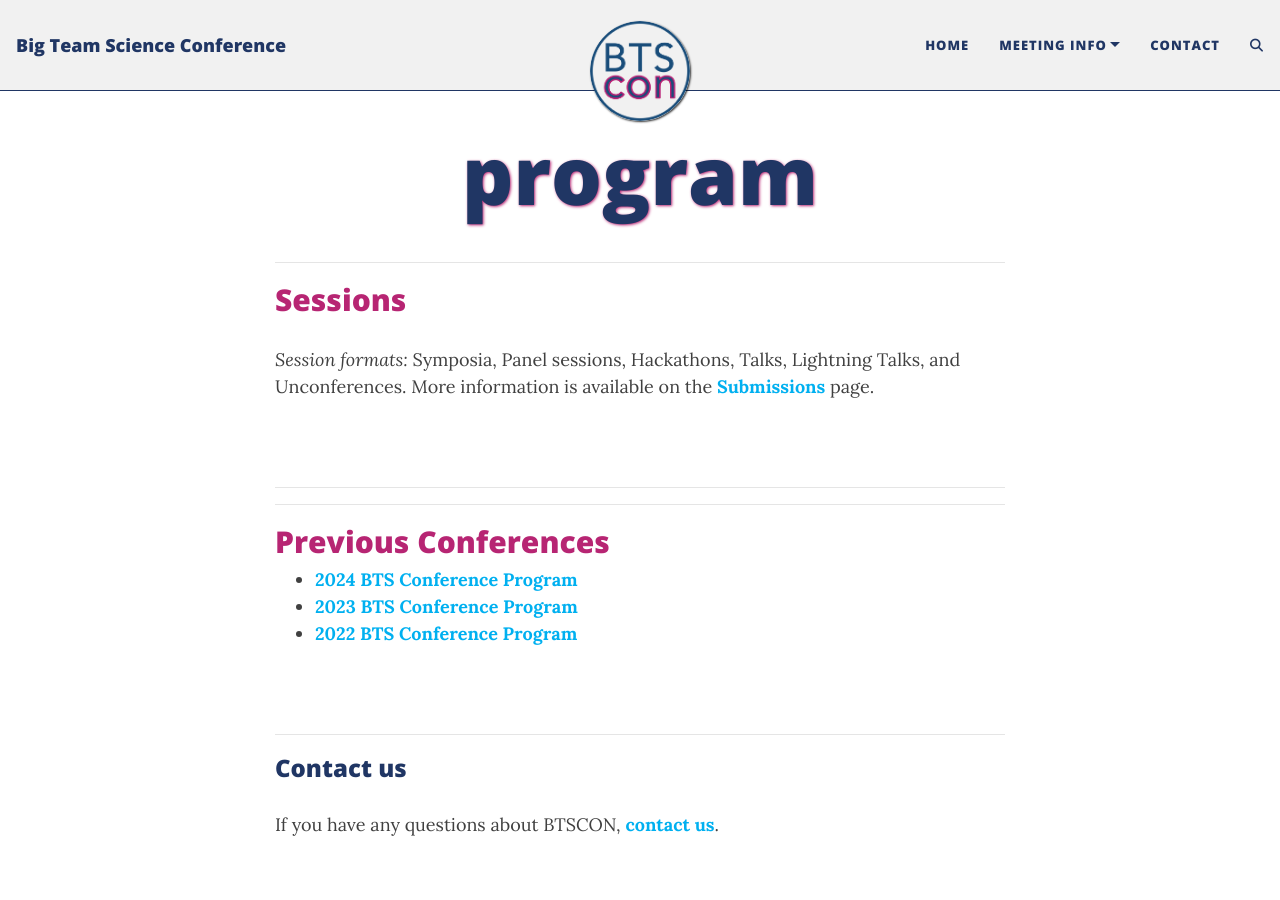
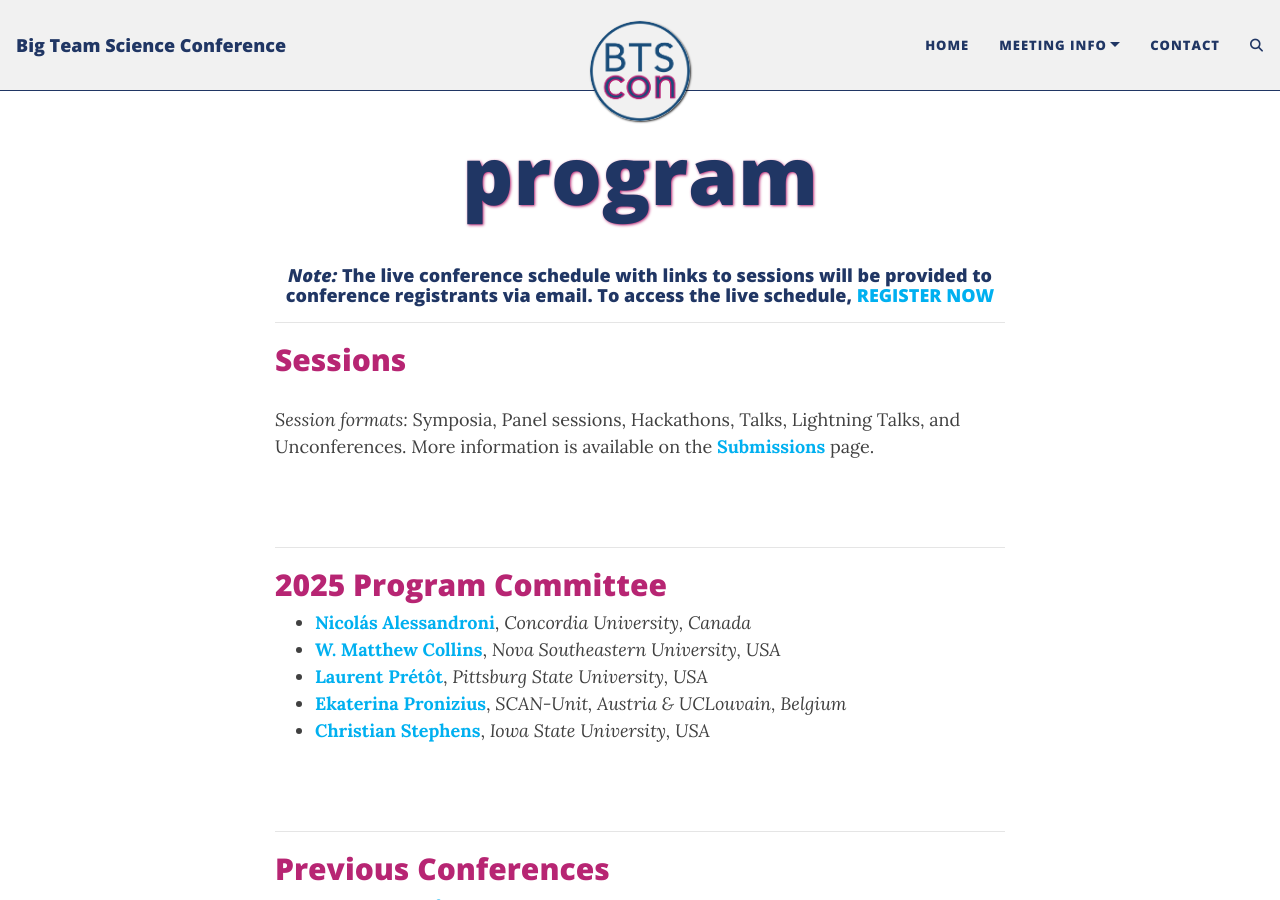
Before and after one commit to bigteamscienceconference/bigteamscienceconference.github.io, a Jekyll site: the page built from program.md, in a window 1280 px wide and 900 px high. Built offline with Jekyll 4.4.1, drawn with Linux system fonts in a browser that asks for light colours; comment, search, counter and statistics services are not loaded.

Commit message:
add program committee

```diff
--- a/program.md
+++ b/program.md
@@ -4,24 +4,24 @@ title: program
 <!--cover-img: /assets/img/events_blank.png-->
 ---
 
-<!--
+
 <h4 align="center"><i>Note:</i> The live conference schedule with links to sessions will be provided to conference registrants via email. To access the live schedule, <a href="{{site.baseurl}}/registration/">REGISTER NOW</a></h4>
 
+<!--
+<iframe src="" width="750" height="500"></iframe>
 
-<iframe src="https://docs.google.com/document/d/e/2PACX-1vRjEo4C0ED_1zqmipc2BnWZPFU-kaEL6YbXhkuehNbuQEhp4g8ue394QZLJb6hx0znx0tolHuSXmOCT/pub?embedded=true" width="750" height="500"></iframe>
-
-<h3><a href="https://docs.google.com/document/d/1oaoYdM5wclx9PRBcThPSmPXMQvmGHZB2qbF-h7c_vok/edit?usp=sharing" target="blank">View the 2023 BTS Conference Program here</a></h3>
+<h3><a href="" target="blank">View the 2025 BTS Conference Program here</a></h3>
 
 > Note: Session times subject to change
 
 
 
 
-<h2>2024 Program at a glance</h2>
+<h2>2025 Program at a glance</h2>
 
->[Link to schedule](https://docs.google.com/spreadsheets/d/e/2PACX-1vS7QRHWnnyVJnIESN2lVz8cPo27UzGdvkvDXm86YQFLeO9apf0YcQGkAZEIqPyeJPUPh3s2vxopVdkb/pubhtml?gid=1014562965&single=true)
+>[Link to schedule]()
 
-<iframe width='100%' height='500' src="https://docs.google.com/spreadsheets/d/e/2PACX-1vS7QRHWnnyVJnIESN2lVz8cPo27UzGdvkvDXm86YQFLeO9apf0YcQGkAZEIqPyeJPUPh3s2vxopVdkb/pubhtml?gid=1014562965&amp;single=true&amp;widget=true&amp;headers=false"></iframe>
+<iframe width='100%' height='500' src=""></iframe>
 
 >Full conference program with meeting info and abstracts for all sessions will be sent to registrants soon!
 
@@ -39,15 +39,15 @@ title: program
 
 ***
 
-<!--
-## 2024 Program Committee
+## 2025 Program Committee
 * [**Nicolás Alessandroni**](https://scholar.google.com/citations?user=O0JkchsAAAAJ&hl=en), *Concordia University, Canada*
-* [**Harry Clelland**](https://scholar.google.com/citations?user=BfKnTpEAAAAJ&hl=en), *ELTE University, Hungary*
+* [**W. Matthew Collins**](https://psychology.nova.edu/faculty/profile/collins.html), *Nova Southeastern University, USA*
+* [**Laurent Prétôt**](https://www.pittstate.edu/education/psychology-and-counseling/faculty-and-staff/laurent-pr%C3%A9t%C3%B4t.html), *Pittsburg State University, USA*
 * [**Ekaterina Pronizius**](https://pronizius.com/), *SCAN-Unit, Austria & UCLouvain, Belgium*
-* [**Jeffrey Stevens**](https://jeffreyrstevens.quarto.pub/), *University of Nebraska-Lincoln, US*
+* [**Christian Stephens**](https://www.linkedin.com/in/christian-stephens-30557722b/), *Iowa State University, USA*
 
 <br>
--->
+
 
 ***
 
```
